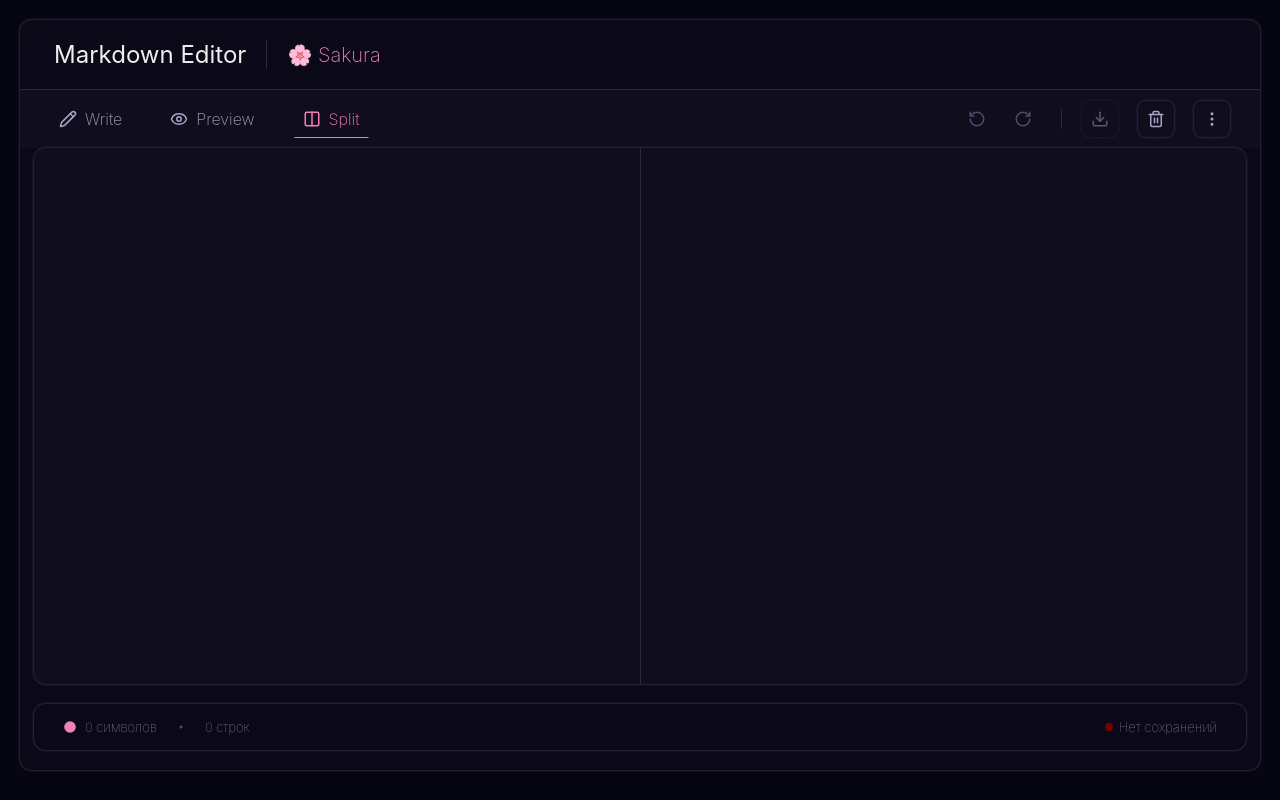
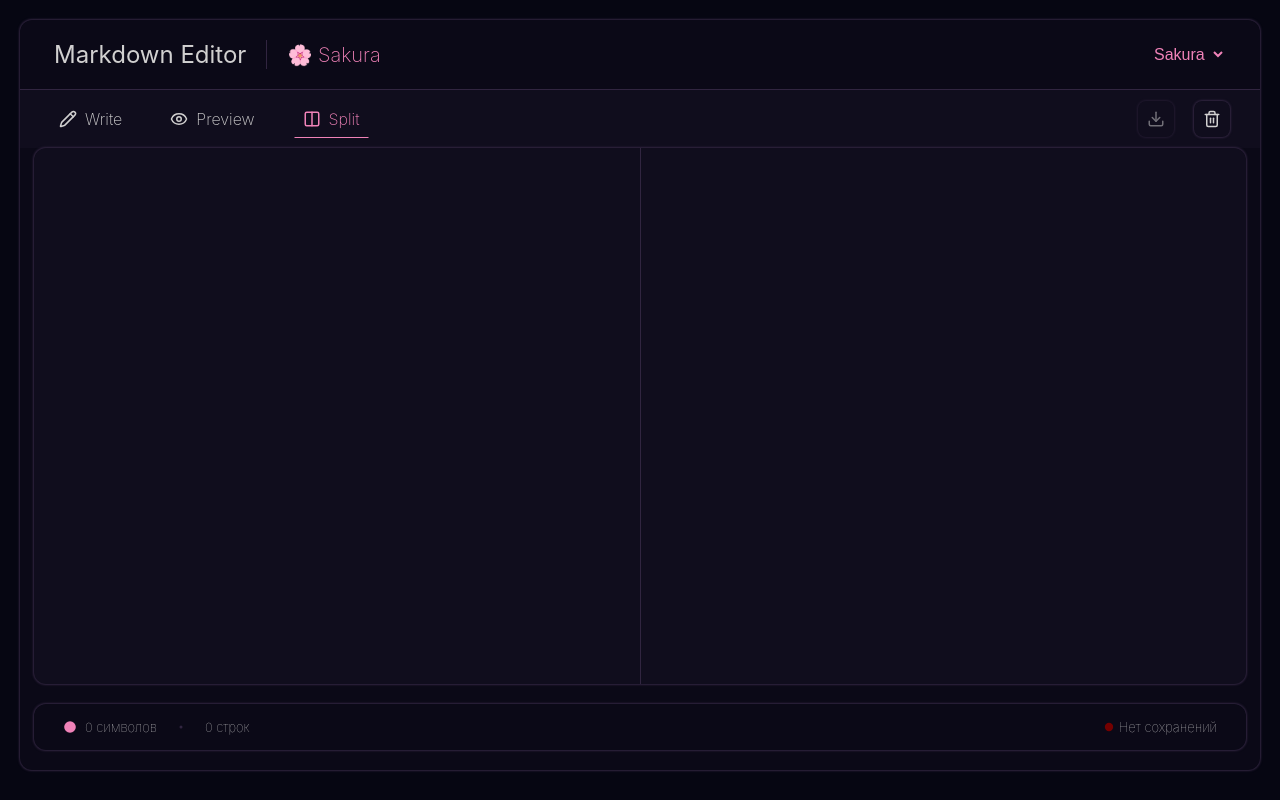
Before and after one commit to glvgvzh/markdown-editor, a React (Vite) app: page / in a window 1280 px wide. Built offline with nearby package versions, Linux system fonts and the light colour scheme.

Commit message:
add ocean theme and theme selector

```diff
--- a/src/App.css
+++ b/src/App.css
@@ -3,6 +3,32 @@
 зеленый: #338852
 мал точки в футере и конпки вперед-назад в тулзах: #564769*/
 
+
+:root {
+    --accent: #f082b8;
+    --body-bgc: #060612;
+    --body-text-color: #d1d0d0;
+    --app-bgc: #0b0917;
+    --borders-color: #312540;
+    --toolbar-and-main-bgc: #100d1d;
+    --linksHover-and-blockquote: #ce8ad1;
+    --successSave-color: #338852;
+    --failSave-color: #740000;
+    --preview-p-code-bgc: #f082b714;
+}
+
+.theme-ocean {
+    --accent: #4fd1c5;
+    --body-bgc: #051012;
+    --body-text-color: #d1d0d0;
+    --app-bgc: #0b181c;
+    --borders-color: #1f3a40;
+    --toolbar-and-main-bgc: #011822;
+    --linksHover-and-blockquote: #28856c;
+    --successSave-color: #338852;
+    --failSave-color: #740000;
+    --preview-p-code-bgc: #4fd1c514;
+}
 
 * {
     margin: 0;
@@ -13,8 +39,8 @@ body {
     padding: 20px;
     font-family: -apple-system, BlinkMacSystemFont, sans-serif;
     /* font-family: 'Inter', sans-serif; */
-    background-color: #060612;
-    color: #aca1c4;
+    background-color: var(--body-bgc);
+    color: var(--body-text-color);
     font-weight: 200;
 }
 
@@ -44,10 +70,13 @@ button:disabled {
   opacity: 0.5;
 }
 
+strong {
+    font-weight: 600;
+}
+
 button:not(:disabled):hover,
 .header-theme,
 .active-button,
-.preview-area h1,
 .preview-area h2,
 .preview-area h3,
 .preview-area h4,
@@ -56,21 +85,19 @@ button:not(:disabled):hover,
 .preview-area em,
 .preview-area ul li::marker,
 .preview-area p a,
-.preview-area p code,
-.preview-area pre code {
-    color: #f082b8;
+.preview-area p code {
+    color: var(--accent)
 }
 
     .app {
-        background-color: #0b0917;
-        box-shadow: 0 0 2px 1px #312540;
+        background-color: var(--app-bgc);
+        box-shadow: 0 0 2px 1px var(--borders-color);
         border-radius: 12px;
         padding: 20px 14px;
         display: flex;
         flex-direction: column;
         gap: 20px;
     }
-
 
         .header {
             display: flex;
@@ -79,10 +106,10 @@ button:not(:disabled):hover,
 
             .header-title {
                 font-size: 24px;
-                border-right: 1px solid #312540;
+                border-right: 1px solid var(--borders-color);
                 padding: 0 20px;
                 font-weight: 400;
-                color: #eeeeee;
+                color: var(--body-text-color);
             }
 
             .header-theme {
@@ -91,19 +118,30 @@ button:not(:disabled):hover,
                 padding: 0 20px;
             }
 
+                .select-theme {
+                    margin-left: auto;
+                    margin-right: 20px;
+                    color: var(--accent);
+                    padding: 5px;
+                    background-color: transparent;
+                    border: none;
+                    outline: none;
+                    font-size: inherit;
+                }
+
         .toolbar {
             display: flex;
             align-items: center;
             padding: 10px;
-            background-color: #100d1d;
+            background-color: var(--toolbar-and-main-bgc);
             margin: 0 -14px -20px -14px;
 
-            border-top: 1px solid #312540;
+            border-top: 1px solid var(--borders-color);
         }
 
             .active-button {
                 border-radius: 0;
-                border-bottom: 1px solid #f082b8;
+                border-bottom: 1px solid var(--accent);
             }
 
             .toolbar-view,
@@ -122,33 +160,34 @@ button:not(:disabled):hover,
                 font-size: 16px;
             }
 
-            .toolbar-history {
+            /* .toolbar-history {
                 display: flex;
                 gap: 10px;
                 margin-left: auto;
-                border-right: 1px solid #312540;
+                border-right: 1px solid var(--borders-color);
                 color: #564769;
-            }
+            } */
 
-            .undo,
+            /* .undo,
             .redo {
                 padding: 0 8px;
-            }
+            } */
 
             .toolbar-actions {
+                margin-left: auto;
                 gap: 20px;
             }
 
             .toolbar-actions button {
-                box-shadow: 0 0 2px 1px #312540;
+                box-shadow: 0 0 2px 1px var(--borders-color);
                 border-radius: 8px;
             }
 
         .main {
             display: flex;
-            box-shadow: 0 0 2px 1px #312540;
+            box-shadow: 0 0 2px 1px var(--borders-color);
             border-radius: 12px;
-            background-color: #100d1d;
+            background-color: var(--toolbar-and-main-bgc);
         }
 
             .editor-section,
@@ -159,7 +198,7 @@ button:not(:disabled):hover,
             }
 
             .main-split .editor-section {
-                border-right: 1px solid #312540;
+                border-right: 1px solid var(--borders-color);
             }
 
             #editor,
@@ -188,11 +227,11 @@ button:not(:disabled):hover,
             }
 
             .preview-area p a:hover {
-                color: #ce8ad1;
+                color: var(--linksHover-and-blockquote);
             }
 
             .preview-area hr {
-                border: 0.5px solid #f082b8;
+                border: 0.5px solid var(--accent);
             }
 
             .preview-area ul,
@@ -204,19 +243,26 @@ button:not(:disabled):hover,
             }
 
             .preview-area blockquote {
-                border-left: 3px solid #ce8ad1;
+                border-left: 3px solid var(--linksHover-and-blockquote);
                 padding-left: 16px;
             }
 
             .preview-area p code {
-                padding: 2px;
+                padding: 2px 5px;
                 border-radius: 5px;
-                background-color: #f082b714;
+                background-color: var(--preview-p-code-bgc);
                 font: inherit;
             }
 
-            .preview-area pre code span {
-                background-color: #161224;
+            .preview-area pre code span,
+            .preview-area pre code,
+            .preview-area pre div {
+                background: transparent !important;
+            }
+
+            .preview-area pre div {
+                border: none !important;
+                box-shadow: 0 0 2px 1px var(--borders-color);
             }
 
 
@@ -224,7 +270,7 @@ button:not(:disabled):hover,
             display: flex;
             align-items: center;
 
-            box-shadow: 0 0 2px 1px #312540;
+            box-shadow: 0 0 2px 1px var(--borders-color);
             border-radius: 12px;
 
             padding: 14px;
@@ -232,6 +278,18 @@ button:not(:disabled):hover,
             font-size: 13px;
             font-weight: 100;
         }
+
+            .counter-circle {
+                fill: var(--accent);
+            }
+
+            .successSave {
+                fill: var(--successSave-color);
+            }
+
+            .failSave {
+                fill: var(--failSave-color);
+            }
 
             .char-counter,
             .row-counter,
@@ -254,13 +312,13 @@ button:not(:disabled):hover,
                 }
 
             .alone-dot-footer {
-                color: #564769;
+                color: var(--borders-color);
 
             }
 
             .last-save {
                 margin-left: auto;
-                border-right: 1px solid #312540;
+                border-right: 1px solid var(--borders-color);
             }
 
             .is-all-saved {
--- a/src/App.jsx
+++ b/src/App.jsx
@@ -7,6 +7,10 @@ import Footer from './components/Footer';
 
 import { useState, useEffect, useRef } from "react"
 
+const themes = {
+  sakura: '🌸 Sakura',
+  ocean: '🌊 Ocean',
+}
 
 
 function getSymbolWord(count) {
@@ -30,6 +34,9 @@ function getRowWord(count) {
 
 
 function App() {
+
+  const [theme, setTheme] = useState('sakura')
+
   const savedData = JSON.parse(localStorage.getItem('Data'))
 
   const [text, setText] = useState(() => {
@@ -60,7 +67,7 @@ function App() {
   function handleDownload() {
     //на случай если сломается button disabled
     if (text === '') {
-      alert('Нет текста для скачивания🌸😔')
+      alert('Нет текста для скачивания😔')
       return
     }
     const fileToDownload = new Blob([text], { type: 'text/markdown' })
@@ -73,11 +80,17 @@ function App() {
   }
 
   return (
-    <div className="app">
+
+    <div className={`theme-${theme}`}>
+      <div className='app'>
 
         <header className='header'>
           <h1 className='header-title'>Markdown Editor</h1>
-        <h2 className='header-theme'>🌸 Sakura</h2>
+          <h2 className='header-theme'>{themes[theme]}</h2>
+            <select className='select-theme' value={theme} onChange={(e) => setTheme(e.target.value)}>
+              <option value="sakura">Sakura</option>
+              <option value="ocean">Ocean</option>
+          </select>
         </header>
 
         <Toolbar
@@ -116,6 +129,8 @@ function App() {
         />
 
       </div>
+    </div>
+
   )
 }
 
--- a/src/components/EditorSection.jsx
+++ b/src/components/EditorSection.jsx
@@ -4,10 +4,12 @@ function EditorSection({ text, setText }) {
       <textarea
         name="editor"
         id="editor"
+        autoFocus
         value={text}
         onChange={(e) => {
           setText(e.target.value)
-              }}>
+        }}
+      >
       </textarea>
     </section>
   )
--- a/src/components/Footer.jsx
+++ b/src/components/Footer.jsx
@@ -1,15 +1,14 @@
 import { Dot, Circle } from 'lucide-react';
 
 function Footer({ textLength, symbolWord, rowCounter, rowWord, time, hasSavedData }) {
-    console.log(hasSavedData)
     return (
         <footer className='footer'>
-            <div className="char-counter"><Circle fill='#f082b8' />{textLength} {symbolWord}</div>
+            <div className="char-counter"><Circle className='counter-circle' />{textLength} {symbolWord}</div>
             <Dot className='alone-dot-footer' />
             <div className='row-counter'>{rowCounter} {rowWord}</div>
             <div className='last-save'>{hasSavedData && `Последнее сохранение в ${time}`}</div>
             <div className='is-all-saved'>
-                {hasSavedData ? <Circle fill='#338852' /> : <Circle fill='#740000' />}
+                {hasSavedData ? <Circle className='successSave' /> : <Circle className='failSave' />}
                 {hasSavedData ? 'Изменения сохранены локально': 'Нет сохранений'}
             </div>
         </footer>
--- a/src/components/Toolbar.jsx
+++ b/src/components/Toolbar.jsx
@@ -11,10 +11,10 @@ function Toolbar({ handleDownload, viewMode, setViewMode, setText, text }) {
                 <button className={viewMode === 'split' ? 'active-button' : ''} onClick={() => setViewMode('split')}><Columns2 />Split</button>
             </div>
 
-            <div className='toolbar-history'>
+            {/* <div className='toolbar-history'>
                 <button className='undo'><RotateCcw /></button>
                 <button className='redo'><RotateCw /></button>
-            </div>
+            </div> */}
 
             <div className='toolbar-actions'>
                 <button className='download'
@@ -25,7 +25,7 @@ function Toolbar({ handleDownload, viewMode, setViewMode, setText, text }) {
                     onClick={() => setText('')}>
                     <Trash2 />
                 </button>
-                <button className='options'><EllipsisVertical /></button>
+                {/* <button className='options'><EllipsisVertical /></button> */}
             </div>
 
         </div>
```
Also changed, not shown: src/assets/reference-3.png (added), src/assets/reference-4.png (added). Lines whose indentation alone changed are shown as unchanged.
